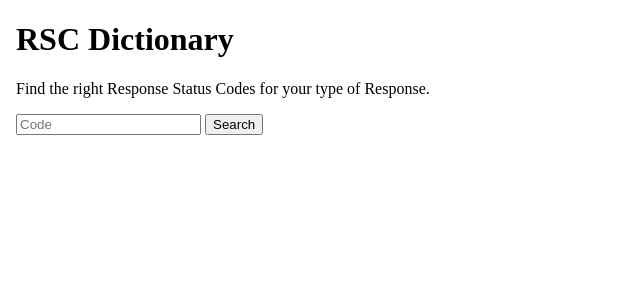
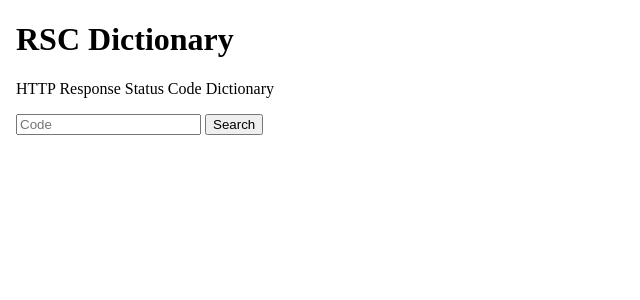
Before and after one commit to NickRTR/RSC-Dictionary, a SvelteKit app: page / in a window 1280 px wide. Shown: the top 300 px of the page, without its empty margins (0-640 px from the left). Built offline with nearby package versions, Linux system fonts and the light colour scheme.

Commit message:
update website description

```diff
--- a/src/routes/+page.svelte
+++ b/src/routes/+page.svelte
@@ -7,7 +7,7 @@
 <body>
 	<h1>RSC Dictionary</h1>
 
-	<p>Find the right Response Status Codes for your type of Response.</p>
+	<p>HTTP Response Status Code Dictionary</p>
 
 	<form method="POST" use:enhance>
 		<input type="number" name="code" placeholder="Code" />
```
